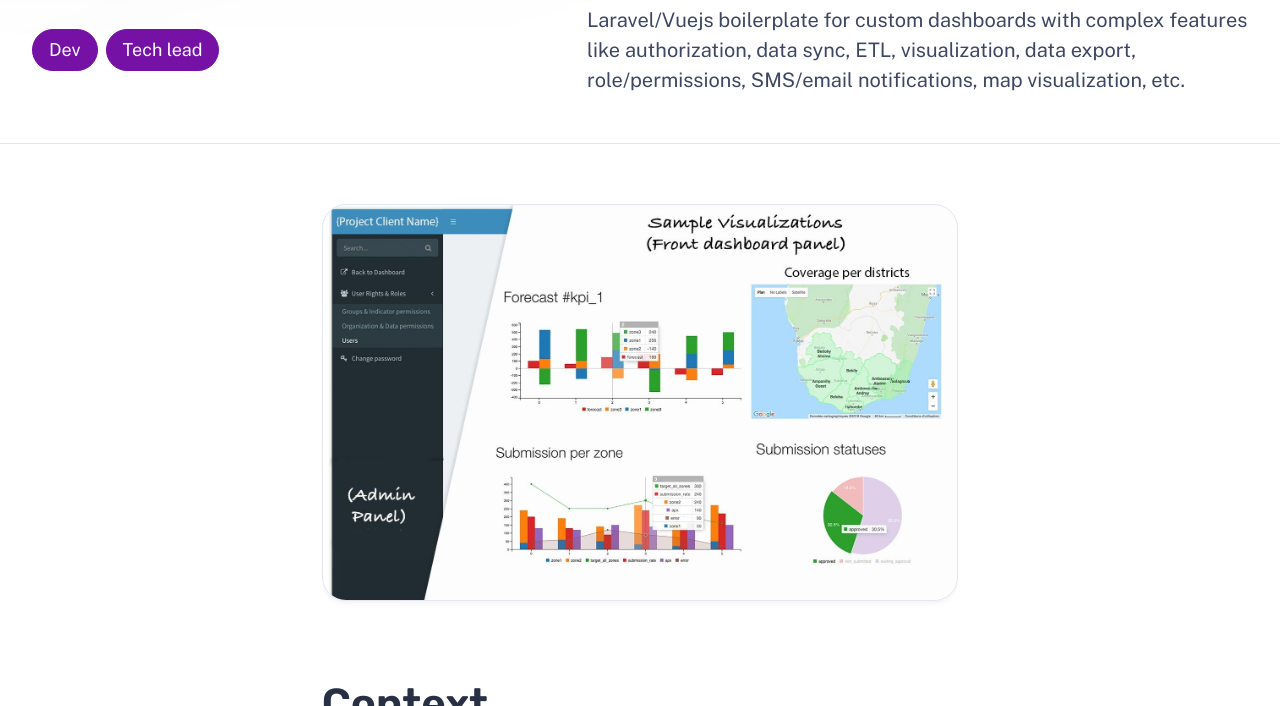
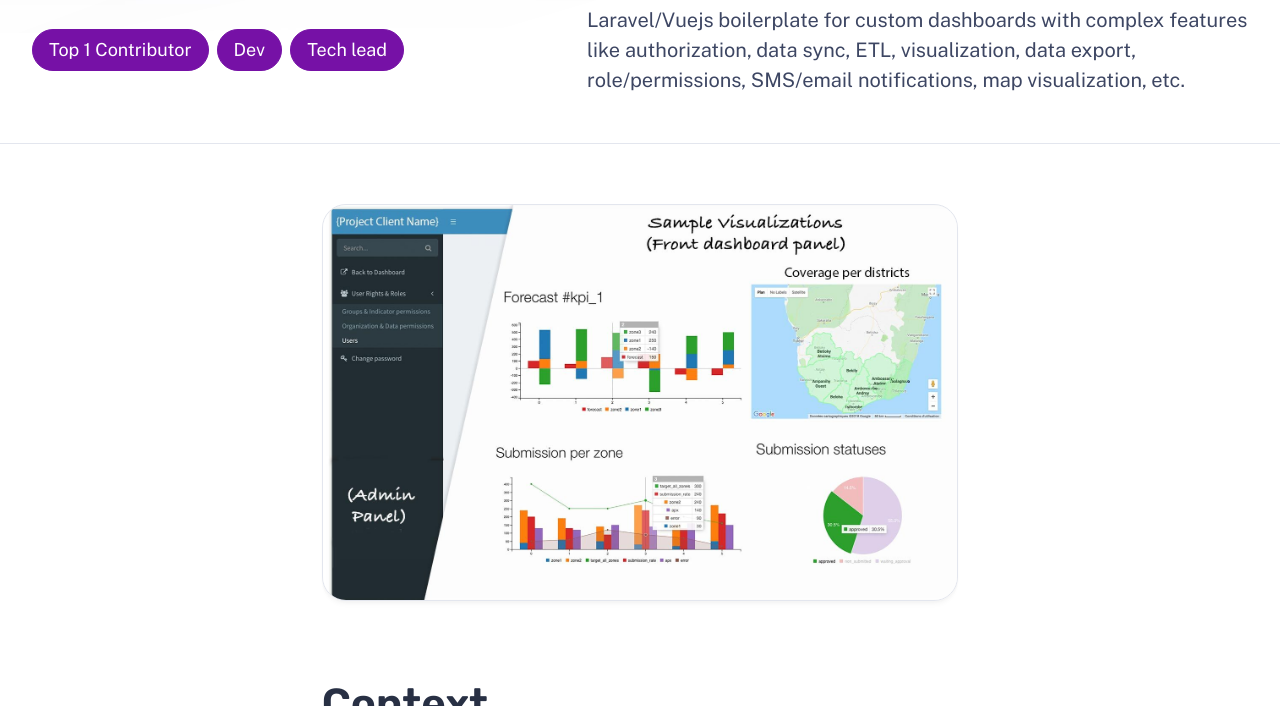
Before and after one commit to safydy/r-safydy-protfolio, an Astro site: page /work/custom-dashboard-boilerplate in a window 1280 px wide. Shown: the part 394-1100 px from the top of the page. Built offline with nearby package versions, Linux system fonts and the light colour scheme; Astro itself is replaced by a stand-in of ours.

Commit message:
add Top 1 Contributor tags

```diff
--- a/src/content/work/custom-dashboard-boilerplate.md
+++ b/src/content/work/custom-dashboard-boilerplate.md
@@ -6,6 +6,7 @@ img_alt: A screenshot of the custom dashboard boilerplate.
 description: |
   Laravel/Vuejs boilerplate for custom dashboards with complex features like authorization, data sync, ETL, visualization, data export, role/permissions, SMS/email notifications, map visualization, etc.
 tags:
+  - Top 1 Contributor
   - Dev
   - Tech lead
 ---
--- a/src/content/work/floip-project.md
+++ b/src/content/work/floip-project.md
@@ -6,6 +6,7 @@ img_alt: Flow	Builder interface with a flowchart and a sidebar of components
 description: |
   Flows are a modern paradigm for describing the logic of digital information systems that interact with individuals, often for the purpose of (a) collecting data or (b) providing information through interactive requests.
 tags:
+  - Top 1 Contributor
   - Developer
   - Tech lead (Frontend)
 ---
--- a/src/content/work/jquery-responsive-month-range-picker.md
+++ b/src/content/work/jquery-responsive-month-range-picker.md
@@ -6,6 +6,7 @@ img_alt: A screenshot of the month range picker in action
 description: |
   A simple Jquery plugin that allows users to select a range of months, on old jQuery projects.
 tags:
+  - Initiator & maintainer
   - Dev
 ---
 
```
